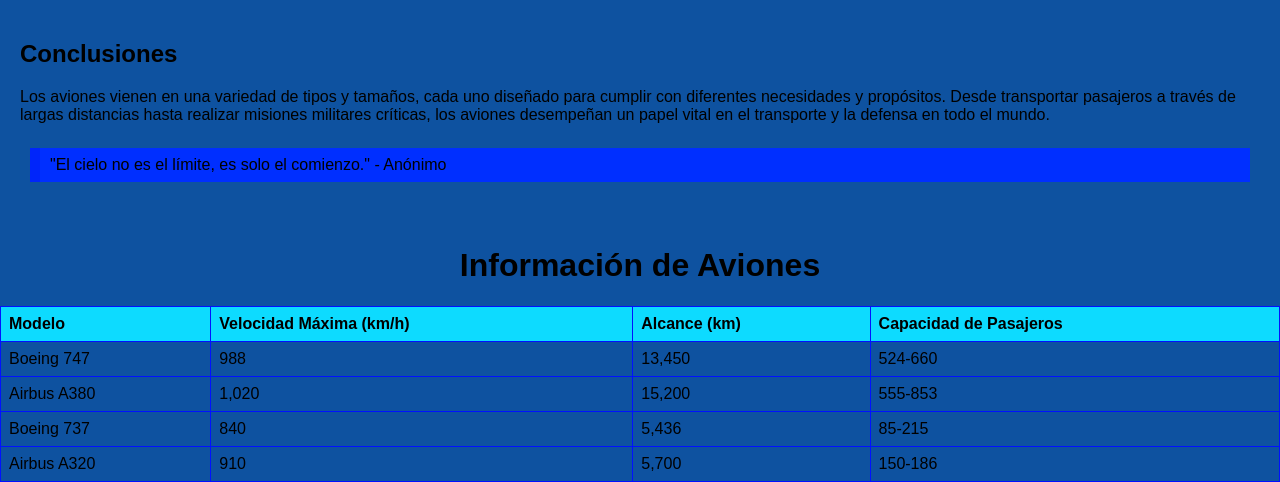
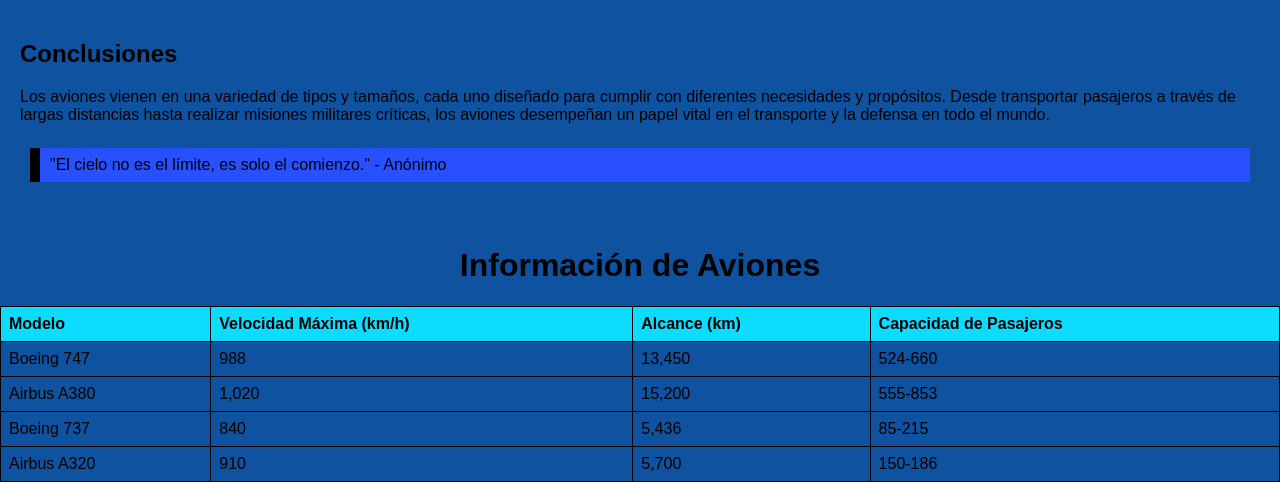
Before and after one commit to Satou118/Evidencia1DW, a plain HTML site: page web2.html in a window 1280 px wide. Shown: the part 1545-2027 px from the top of the page. Drawn offline with Linux system fonts and the light colour scheme.

Commit message:
Cambios en estilos

```diff
--- a/estilos.css
+++ b/estilos.css
@@ -29,7 +29,7 @@ header {
 }
 
 nav {
-    background-color: #001f85;
+    background-color: #0038f0;
     color: #27beec;
     padding: 10px;
     text-align: center;
@@ -46,7 +46,7 @@ section {
 }
 
 footer {
-    background-color: #0011ff;
+    background-color: #087afd;
     color: #02eeff;
     padding: 10px;
     text-align: center;
@@ -56,8 +56,8 @@ footer {
 }
 
 blockquote {
-    background-color: #002fff;
-    border-left: 10px solid #0025fa;
+    background-color: #2950ff;
+    border-left: 10px solid #000000;
     margin: 1.5em 10px;
     padding: 0.5em 10px;
 }
@@ -78,7 +78,7 @@ table {
 }
 
 th, td {
-    border: 1px solid #0011ff;
+    border: 1px solid #000000;
     padding: 8px;
     text-align: left;
 }
```
